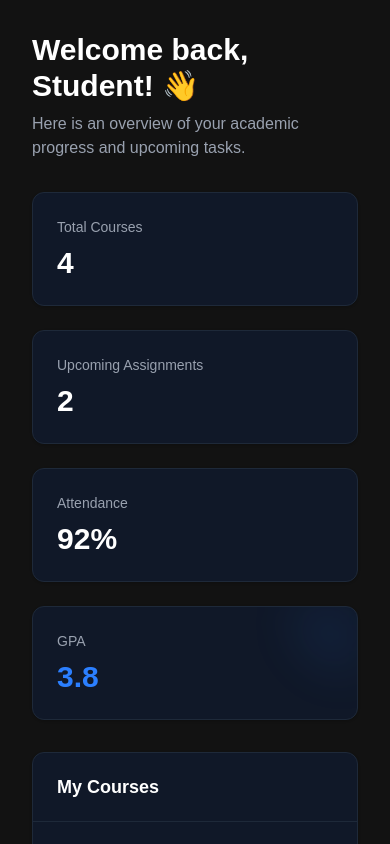
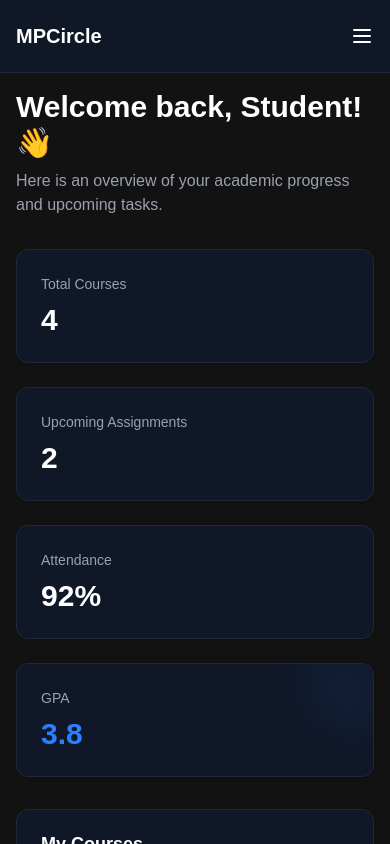
Before and after one commit to kbastrzyk-dev/nextjs-student-dashboard, a Next.js app: page /dashboard in a window 390 px wide. Shown: the top 844 px of the page. Built offline with nearby package versions, Linux system fonts and the light colour scheme.

Commit message:
feat(layout): implement responsive mobile navigation and update dashboard layout

```diff
--- a/src/app/dashboard/layout.tsx
+++ b/src/app/dashboard/layout.tsx
@@ -1,5 +1,6 @@
 import React from "react";
 import { Sidebar } from "@/components/layout/Sidebar";
+import { MobileNav } from "@/components/layout/MobileNav"; // Import the new mobile navigation
 
 interface DashboardLayoutProps {
   children: React.ReactNode;
@@ -7,12 +8,17 @@ interface DashboardLayoutProps {
 
 export default function DashboardLayout({ children }: DashboardLayoutProps) {
   return (
-    <div className="min-h-screen bg-[#121212] flex">
+    // Stack items vertically on mobile (flex-col), and horizontally on desktop (md:flex-row)
+    <div className="min-h-screen bg-[#121212] flex flex-col md:flex-row">
+      {/* Mobile navigation bar visible only on small screens (< md) */}
+      <MobileNav />
+
       {/* Reusable Sidebar component handling active states and routing */}
+      {/* Hidden natively via Tailwind classes inside the component itself on mobile */}
       <Sidebar />
 
-      {/* Main content area */}
-      <main className="flex-1 p-8 overflow-y-auto">{children}</main>
+      {/* Main content area with responsive padding */}
+      <main className="flex-1 p-4 sm:p-8 overflow-y-auto">{children}</main>
     </div>
   );
 }
--- /dev/null
+++ b/src/components/layout/MobileNav.tsx
@@ -0,0 +1,85 @@
+"use client";
+
+import React, { useState } from "react";
+import Link from "next/link";
+import { usePathname } from "next/navigation";
+
+// Configuration of navigation items for the mobile navigation menu
+const navItems = [
+  { name: "Dashboard", path: "/dashboard" },
+  { name: "Courses", path: "/dashboard/courses" },
+  { name: "Assignments", path: "/dashboard/assignments" },
+];
+
+export const MobileNav = () => {
+  const [isOpen, setIsOpen] = useState(false);
+  const pathname = usePathname();
+
+  return (
+    // Hiding the mobile navigation on medium and larger screens
+    <div className="md:hidden">
+      {/* Mobile Navigation Bar */}
+      <div className="bg-gray-900 border-b border-gray-800 p-4 flex justify-between items-center text-white sticky top-0 z-20">
+        <h1 className="text-xl font-bold">MPCircle</h1>
+        <button
+          onClick={() => setIsOpen(!isOpen)}
+          className="p-2 -mr-2 focus:outline-none hover:text-blue-500 transition-colors"
+          aria-label="Toggle Mobile Menu"
+          aria-expanded={isOpen}
+        >
+          {/* Icon while menu is open or closed */}
+          <svg
+            className="w-6 h-6"
+            fill="none"
+            stroke="currentColor"
+            viewBox="0 0 24 24"
+          >
+            {isOpen ? (
+              <path
+                strokeLinecap="round"
+                strokeLinejoin="round"
+                strokeWidth={2}
+                d="M6 18L18 6M6 6l12 12"
+              />
+            ) : (
+              <path
+                strokeLinecap="round"
+                strokeLinejoin="round"
+                strokeWidth={2}
+                d="M4 6h16M4 12h16M4 18h16"
+              />
+            )}
+          </svg>
+        </button>
+      </div>
+
+      {/* Expanded Menu Overlay */}
+      {isOpen && (
+        <div className="absolute left-0 right-0 top-[69px] bg-gray-900 z-10 p-6 border-b border-gray-800 shadow-xl">
+          <nav className="text-gray-400">
+            <ul className="space-y-4">
+              {navItems.map((item) => {
+                const isActive = pathname === item.path;
+                return (
+                  <li key={item.path}>
+                    <Link
+                      href={item.path}
+                      onClick={() => setIsOpen(false)} // UX: Close the menu when a link is clicked
+                      className={`block text-lg transition-colors ${
+                        isActive
+                          ? "text-blue-500 font-medium"
+                          : "hover:text-white"
+                      }`}
+                    >
+                      {item.name}
+                    </Link>
+                  </li>
+                );
+              })}
+            </ul>
+          </nav>
+        </div>
+      )}
+    </div>
+  );
+};
```
